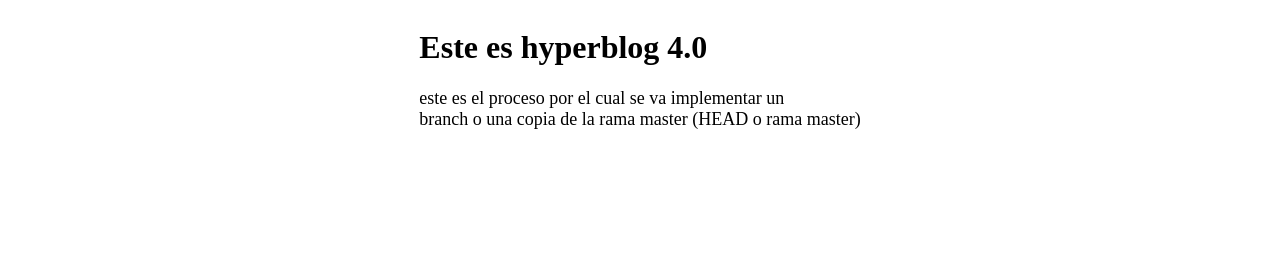
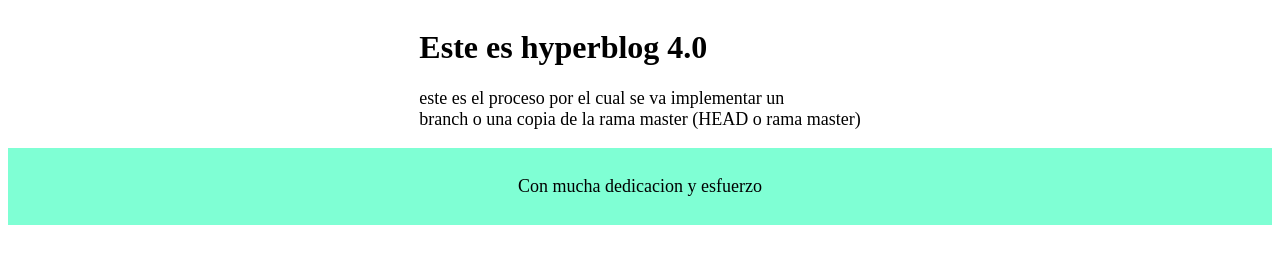
Before and after one commit to johnCoor/bolckpost, a plain HTML site: page index.html in a window 1280 px wide. Drawn offline with Linux system fonts and the light colour scheme.

Commit message:
este es mi footer colo azul

```diff
--- a/index.html
+++ b/index.html
@@ -16,6 +16,8 @@
         </div>
 
     </div>
-
+    <footer>
+        <p>Con mucha dedicacion y esfuerzo</p>
+    </footer>
 </body>
 </html>
--- a/style.css
+++ b/style.css
@@ -11,3 +11,10 @@ p{
     font-size: 18px;
     font-family: 'Courier New', Courier, monospace,;
 }
+
+footer{
+
+    background-color: aquamarine;
+    text-align: center;
+    padding: 10px 10px;
+}
```
